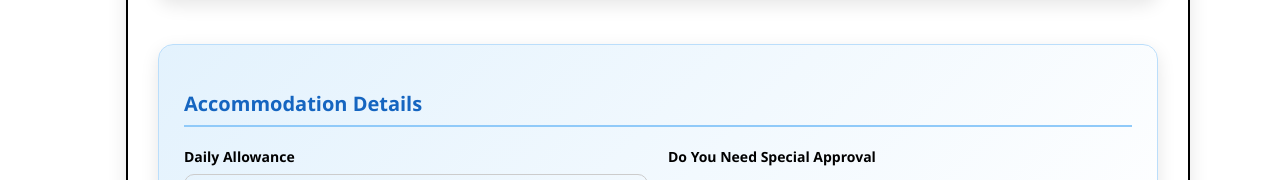
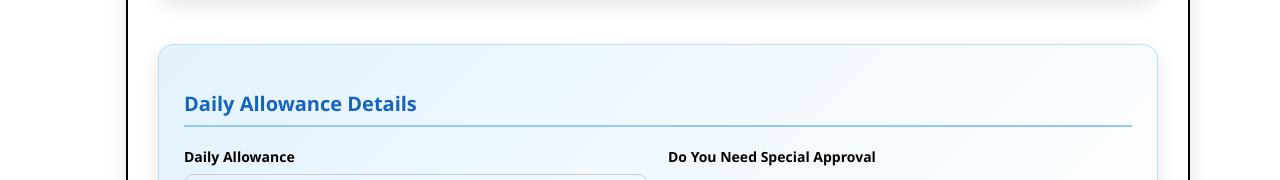
Before and after one commit to Santhoshmk30/Kccottrell, a React (Create React App) app: page /request in a window 1280 px wide. Shown: the part 1154-1334 px from the top of the page. Built offline with nearby package versions, Linux system fonts and the light colour scheme.

Commit message:
Update Requestform.js

```diff
--- a/src/Components/Requestform.js
+++ b/src/Components/Requestform.js
@@ -589,7 +589,7 @@ const handleTransportChange = (index, field, value) => {
       fontSize: "20px",
     }}
   >
-   Accommodation Details
+   Daily Allowance Details
   </h3>
 
   <div style={{ display: "grid", gridTemplateColumns: "1fr 1fr", gap: "20px" }}>
@@ -617,7 +617,7 @@ const handleTransportChange = (index, field, value) => {
     <label>
       <input
       type="radio"
-      name="specialApproval"
+      name="specialApproval1"
       value="Yes"
       checked={formData.specialApproval === "Yes"}
       onChange={handleChange}
@@ -628,7 +628,7 @@ const handleTransportChange = (index, field, value) => {
   <label>
     <input
       type="radio"
-      name="specialApproval"
+      name="specialApproval1"
       value="No"
       checked={formData.specialApproval === "No"}
       onChange={handleChange}
@@ -637,7 +637,7 @@ const handleTransportChange = (index, field, value) => {
   </label>
         </div>
         {/* Conditionally render Extra Amount */}
-{formData.specialApproval === "Yes" && (
+{formData.specialApproval1 === "Yes" && (
   <div style={styles.field}>
     <label style={styles.label}>Extra Amount</label>
     <input
```
